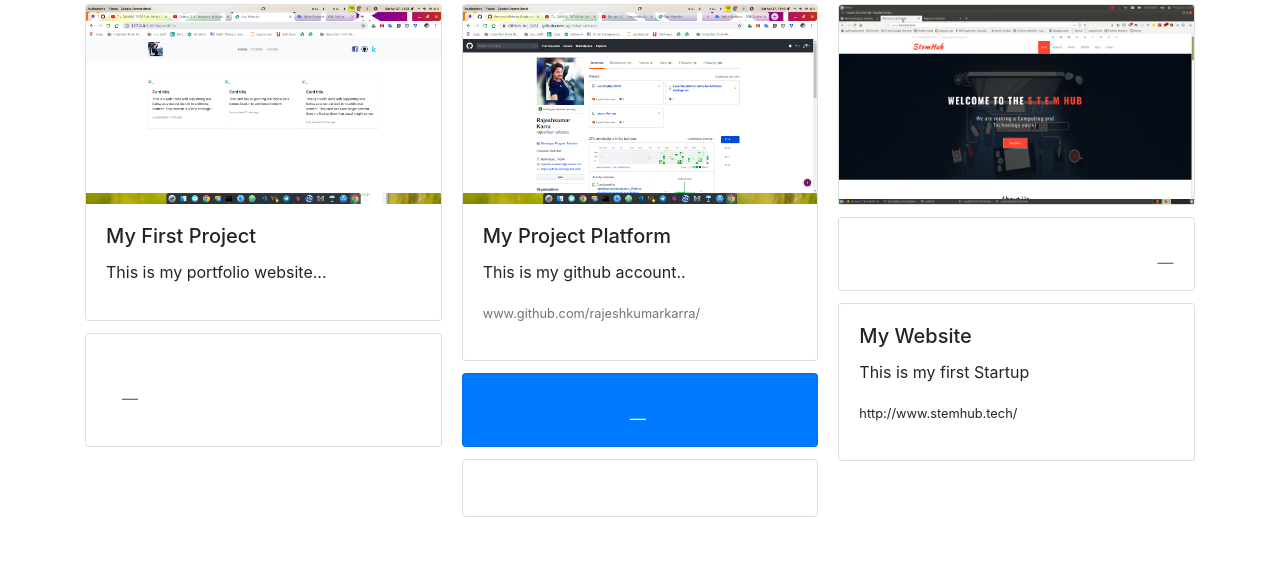
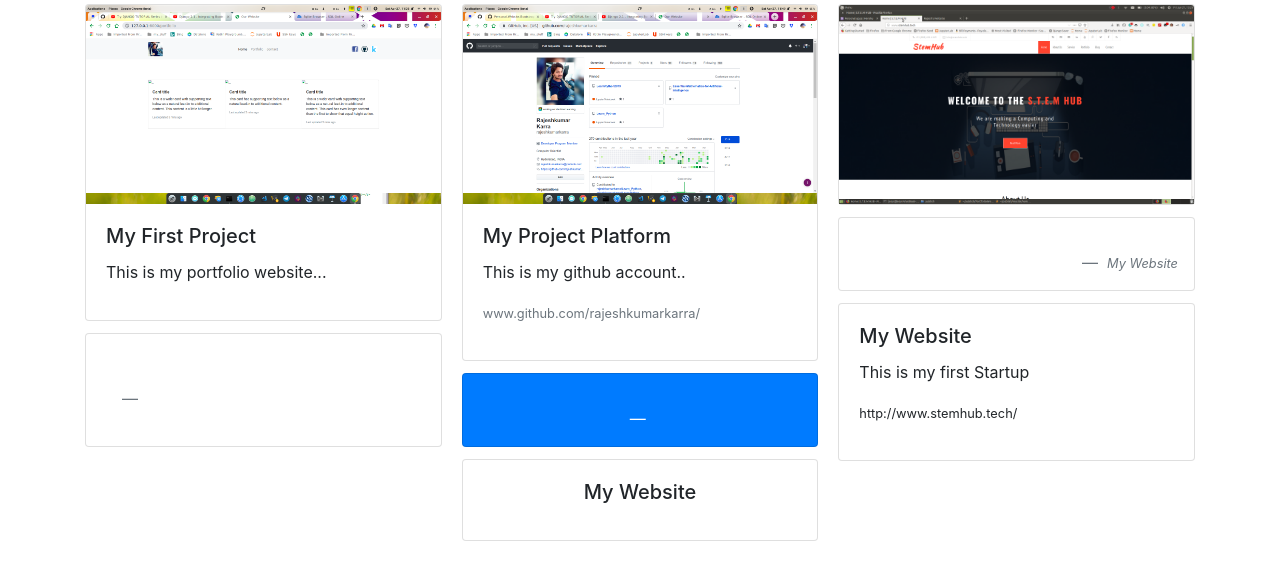
Before and after one commit to rajeshkumarkarra/Django2.2-Personal-Website, a Django app: page /portfolio in a window 1280 px wide. Shown: the part 192-772 px from the top of the page. Run offline with Django 3.2, Linux system fonts and the light colour scheme; some libraries are stand-ins or nearby versions.

Commit message:
portfolio content changed

```diff
--- a/mysite/templates/mysite/portfolio.html
+++ b/mysite/templates/mysite/portfolio.html
@@ -47,7 +47,7 @@
   </div>
   <div class="card text-center">
     <div class="card-body">
-      <h5 class="card-title"></h5>
+      <h5 class="card-title">My Website</h5>
       <p class="card-text"></p>
       <p class="card-text"><small class="text-muted"></small></p>
 
@@ -61,7 +61,7 @@
       <p></p>
       <footer class="blockquote-footer">
         <small class="text-muted">
-           <cite title="My Website"></cite>
+           <cite title="My Website">My Website</cite>
         </small>
       </footer>
     </blockquote>
```
